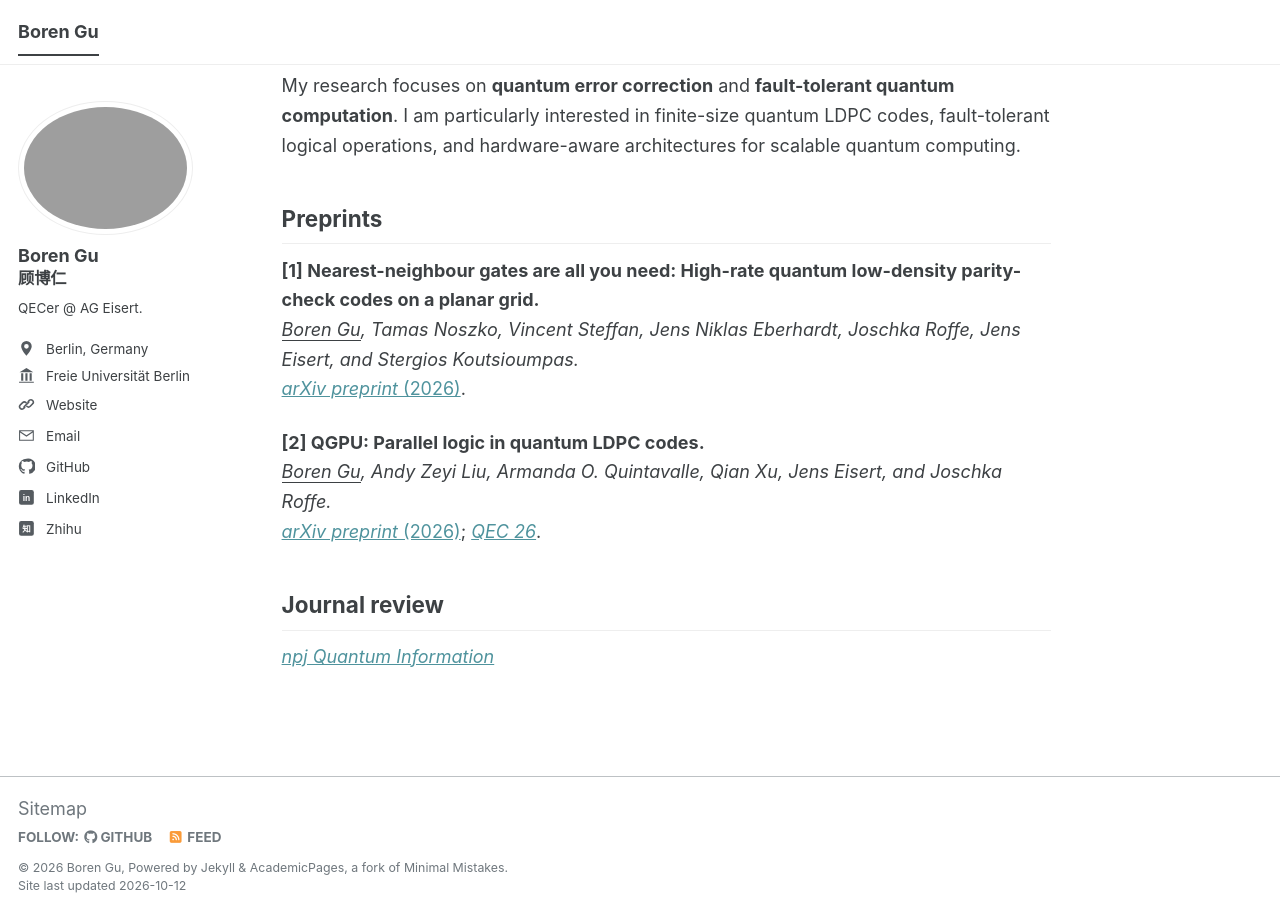
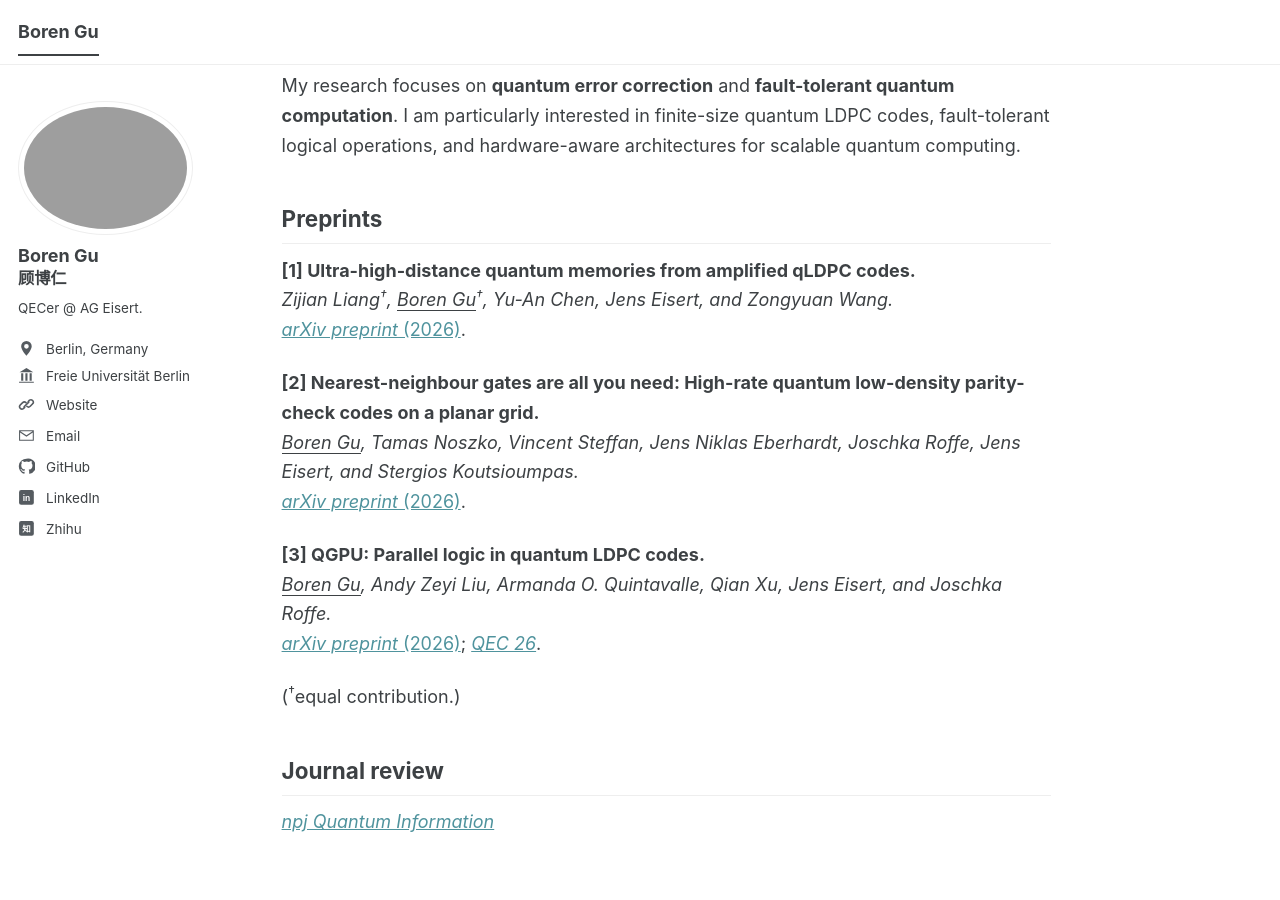
Before and after one commit to BorenGu/borengu_com, a Jekyll site: the page built from _pages/about.md, in a window 1280 px wide and 900 px high, scrolled down 386 px. Built offline with Jekyll 4.4.1, drawn with Linux system fonts in a browser that asks for light colours; a script bundle is joined from its source files by our own code; library files that are not in the unit come from our copies.

Commit message:
Update preprints section in about.md

```diff
--- a/_pages/about.md
+++ b/_pages/about.md
@@ -16,13 +16,19 @@ My research focuses on **quantum error correction** and **fault-tolerant quantum
 
 ## Preprints
 
-**[1] Nearest-neighbour gates are all you need: High-rate quantum low-density parity-check codes on a planar grid.**<br>
+**[1] Ultra-high-distance quantum memories from amplified qLDPC codes.**<br>
+*Zijian Liang<sup>†</sup>, <u>Boren Gu</u><sup>†</sup>, Yu-An Chen, Jens Eisert, and Zongyuan Wang.* <br>
+[*arXiv preprint* (2026)](https://arxiv.org/abs/2609.37231).
+
+**[2] Nearest-neighbour gates are all you need: High-rate quantum low-density parity-check codes on a planar grid.**<br>
 *<u>Boren Gu</u>, Tamas Noszko, Vincent Steffan, Jens Niklas Eberhardt, Joschka Roffe, Jens Eisert, and Stergios Koutsioumpas.* <br>
 [*arXiv preprint* (2026)](https://arxiv.org/abs/2606.19482).
 
-**[2] QGPU: Parallel logic in quantum LDPC codes.**<br>
+**[3] QGPU: Parallel logic in quantum LDPC codes.**<br>
 *<u>Boren Gu</u>, Andy Zeyi Liu, Armanda O. Quintavalle, Qian Xu, Jens Eisert, and Joschka Roffe.* <br>
 [*arXiv preprint* (2026)](https://arxiv.org/abs/2603.05398); [*QEC 26*](https://qec-conference.org/2026/schedule/).
+
+(<sup>†</sup>equal contribution.)
 
 ## Journal review
 
```
